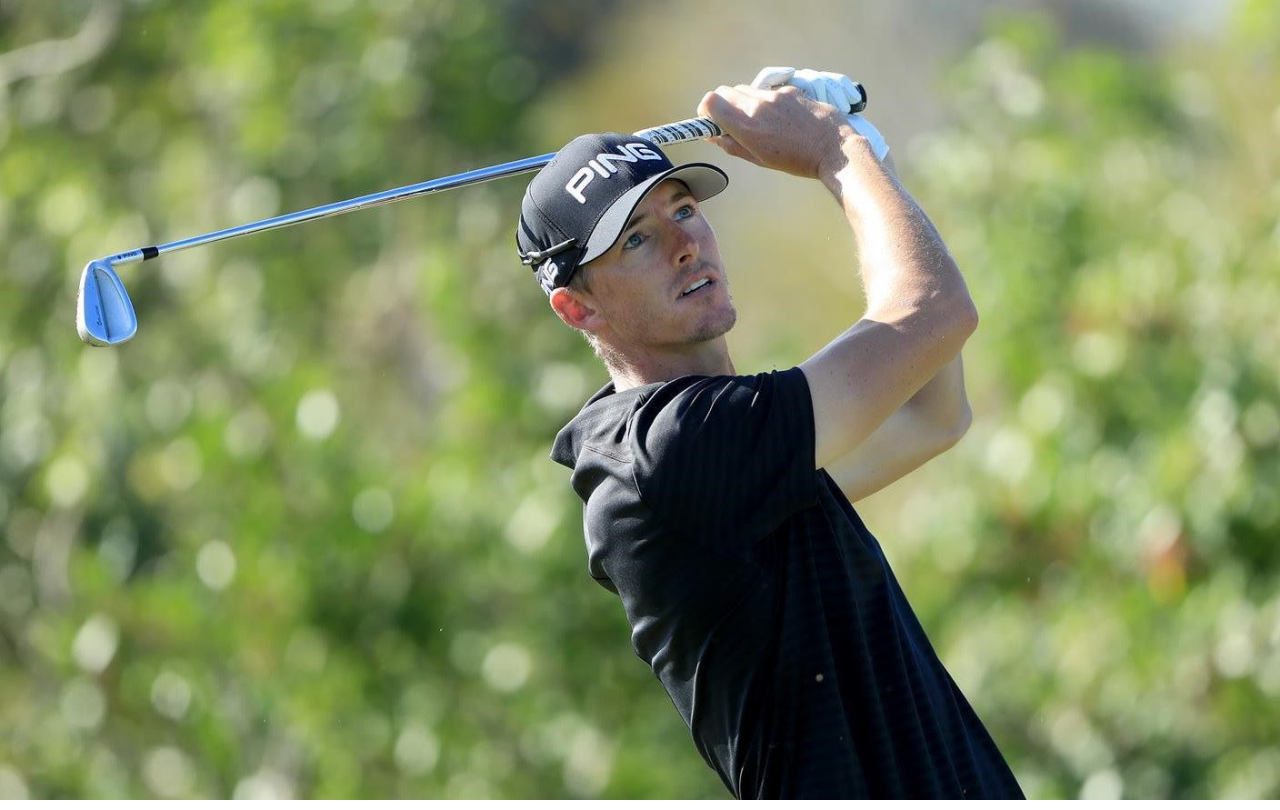
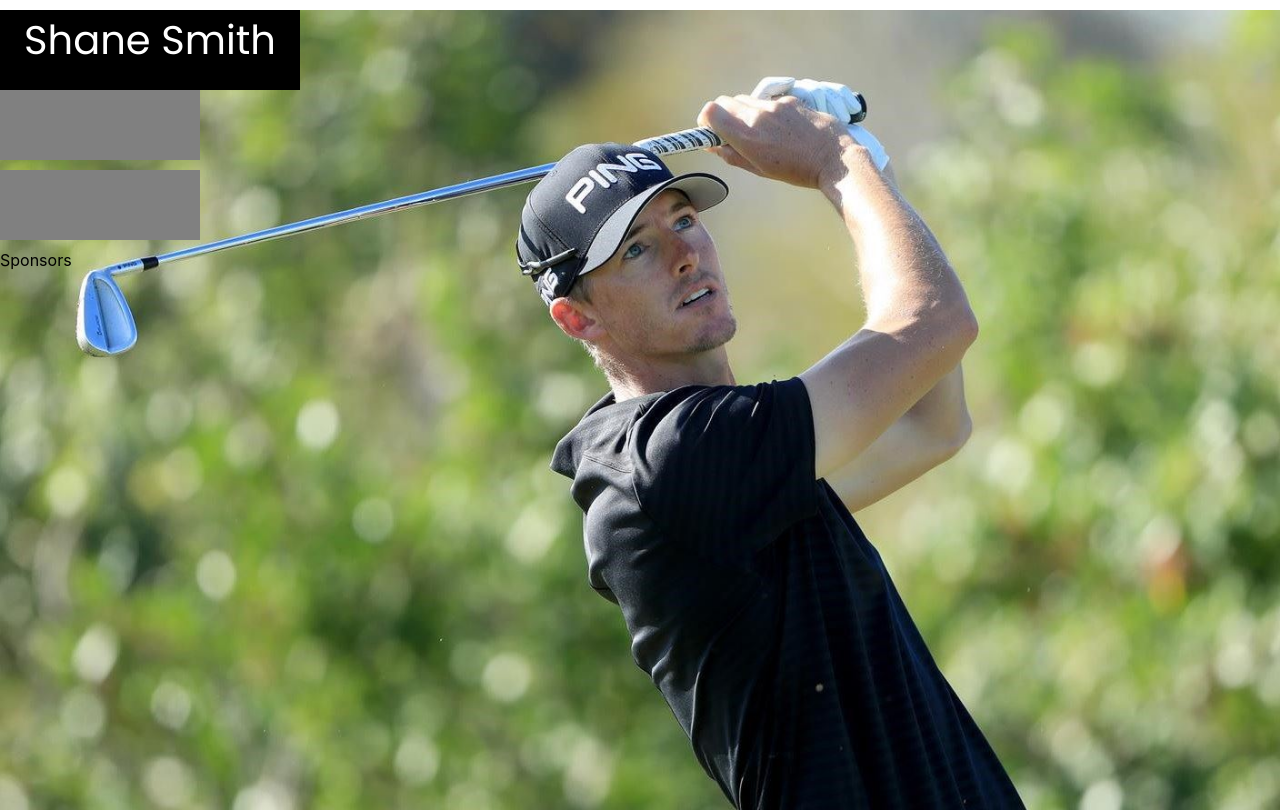
Before and after one commit to blythlewis/shane-site, a React (Create React App) app: page /sponsors in a window 1280 px wide. Built offline with nearby package versions, Linux system fonts and the light colour scheme.

Commit message:
nav layout

```diff
--- a/package.json
+++ b/package.json
@@ -8,7 +8,9 @@
     "@testing-library/user-event": "^12.2.2",
     "react": "^17.0.1",
     "react-dom": "^17.0.1",
+    "react-router-dom": "^5.2.0",
     "react-scripts": "4.0.1",
+    "styled-components": "^5.2.1",
     "web-vitals": "^0.2.4"
   },
   "scripts": {
--- a/public/index.html
+++ b/public/index.html
@@ -25,6 +25,18 @@
       Learn how to configure a non-root public URL by running `npm run build`.
     -->
     <title>React App</title>
+      <link
+      href="https://fonts.googleapis.com/css2?family=Poppins&display=swap"
+      rel="stylesheet"
+    />
+    <link
+      href="https://fonts.googleapis.com/css2?family=Poppins:wght@500&display=swap"
+      rel="stylesheet"
+    />
+    <link
+      href="https://fonts.googleapis.com/css2?family=Montserrat:wght@400;500&family=Poppins:wght@400;500;600;700&display=swap"
+      rel="stylesheet"
+    />
   </head>
   <body>
     <noscript>You need to enable JavaScript to run this app.</noscript>
--- a/src/App.css
+++ b/src/App.css
@@ -1,7 +1,7 @@
 .App{
   background-image: url("./Shane_Front_Page.jpg");
   background-repeat: no-repeat;
- background-size: cover;
+  background-size: cover;
   height:100vh;
   width:100%;
   object-fit: cover;
--- a/src/App.js
+++ b/src/App.js
@@ -1,14 +1,21 @@
-import logo from "./Shane_Front_Page.jpg";
 import "./App.css";
+import { BrowserRouter as Router, Route, Switch } from "react-router-dom";
+import Home from "./Pages/Home/Home";
+import About from "./Pages/About/About";
+import Sponsors from "./Pages/Sponsors/Sponsors";
+import Header from "./Components/Header/Header";
 
 export function App() {
-  return <div className="App"></div>;
+  return (
+    <div className="App">
+      <Header />
+      <Router>
+        <Switch>
+          <Route exact path="/" component={Home} />
+          <Route exact path="/about" component={About} />
+          <Route exact path="/sponsors" component={Sponsors} />
+        </Switch>
+      </Router>
+    </div>
+  );
 }
-
-function lewis(name) {
-  return <p>{name}</p>;
-}
-
-export function add(firstNumber, secondNumber) {
-  return;
-}
--- /dev/null
+++ b/src/Components/Header/Header.jsx
@@ -0,0 +1,61 @@
+import React from "react";
+import styled from "styled-components";
+import { NAV_COLOR, FONT_FAMILY } from "../../constants";
+
+const NameTag = styled.div`
+  background: #000;
+  width: 300px;
+  height: 80px;
+  text-align: center;
+  font-family: ${FONT_FAMILY};
+  cursor: pointer;
+`;
+const Name = styled.p`
+  color: white;
+  font-size: 40px;
+  margin: 10px;
+`;
+const NavElements = styled.nav``;
+const NavElement = styled.div`
+  width: 200px;
+  height: 70px;
+  background-color: grey;
+  margin-bottom: 10px;
+
+  :hover {
+    width: ${(props) => props.width};
+  }
+`;
+
+const Link = styled.a`
+  margin-right: 10px;
+`;
+
+//array [0,1,2,3]
+// navElements is an array of objects. arr = [0,1,2...] object = {key:value} so...  we can loop through an array
+// navElements get the array and map
+
+const navElements = [
+  { url: "/about", name: "About", width: "230px" },
+  { url: "/sponsors", name: "Sponsors", width: "250px" },
+];
+
+export const Header = () => {
+  return (
+    <>
+      <NameTag
+        onClick={() => {
+          window.location.href = "/home";
+        }}
+      >
+        <Name>Shane Smith</Name>
+      </NameTag>
+      {navElements.map((el) => {
+        console.log(el);
+        return <NavElement width={el.width}></NavElement>;
+      })}
+    </>
+  );
+};
+
+export default Header;
--- /dev/null
+++ b/src/Pages/About/About.jsx
@@ -0,0 +1,11 @@
+import React from "react";
+
+const About = () => {
+  return (
+    <>
+      <div>about</div>
+    </>
+  );
+};
+
+export default About;
--- /dev/null
+++ b/src/Pages/Home/Home.jsx
@@ -0,0 +1,11 @@
+import React from "react";
+
+export const Home = () => {
+  return (
+    <>
+      <div>hello</div>
+    </>
+  );
+};
+
+export default Home;
--- /dev/null
+++ b/src/Pages/Sponsors/Sponsors.jsx
@@ -0,0 +1,11 @@
+import React from "react";
+
+export const Sponsors = () => {
+  return (
+    <>
+      <div>Sponsors</div>
+    </>
+  );
+};
+
+export default Sponsors;
--- /dev/null
+++ b/src/constants.js
@@ -0,0 +1,2 @@
+export const NAV_COLOR = "grey";
+export const FONT_FAMILY = "Poppins";
```
Also changed, not shown: 2 other files (tests, documents, lock files or other folders).
